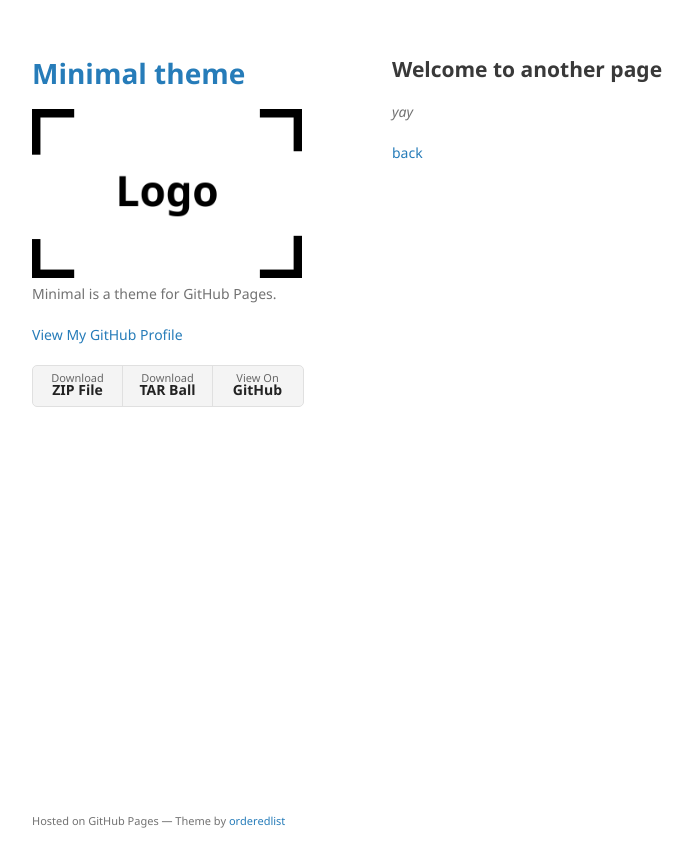
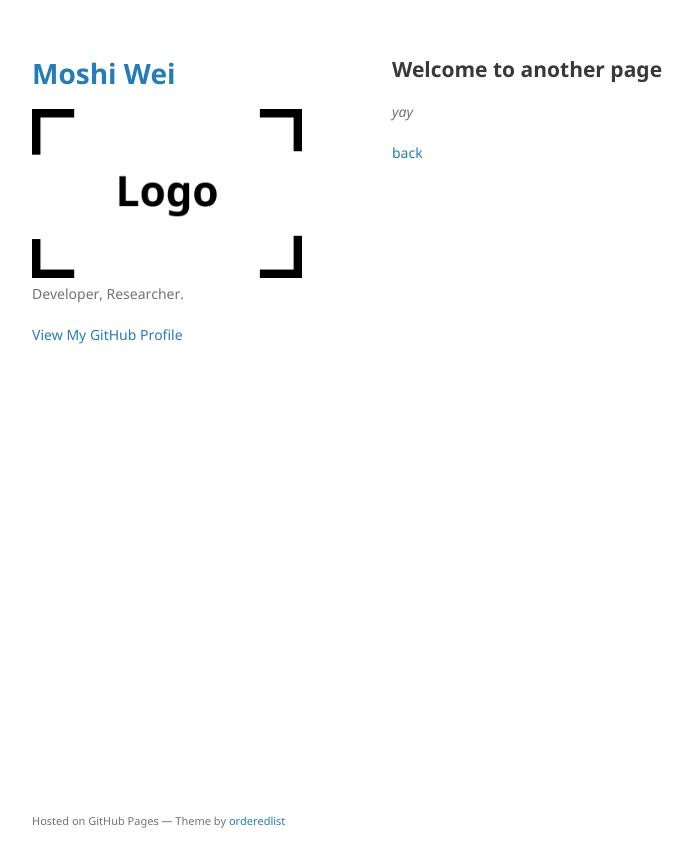
Before and after one commit to Moshiii/Moshiii.github.io, a Jekyll site: the page built from another-page.md, in a window 1280 px wide. Shown: the top 867 px of the page, without its empty margins (178-871 px from the left). Built offline with Jekyll 4.4.1, drawn with Linux system fonts in a browser that asks for light colours; our own code applies the rules of GitHub Pages for plain Markdown files.

Commit message:
update description

```diff
--- a/_config.yml
+++ b/_config.yml
@@ -1,6 +1,6 @@
-title: Minimal theme
+title: Moshi Wei
 logo: /assets/img/logo.png
-description: Minimal is a theme for GitHub Pages.
-show_downloads: true
+description: Developer, Researcher.
+show_downloads: false
 google_analytics:
 theme: jekyll-theme-minimal
```
